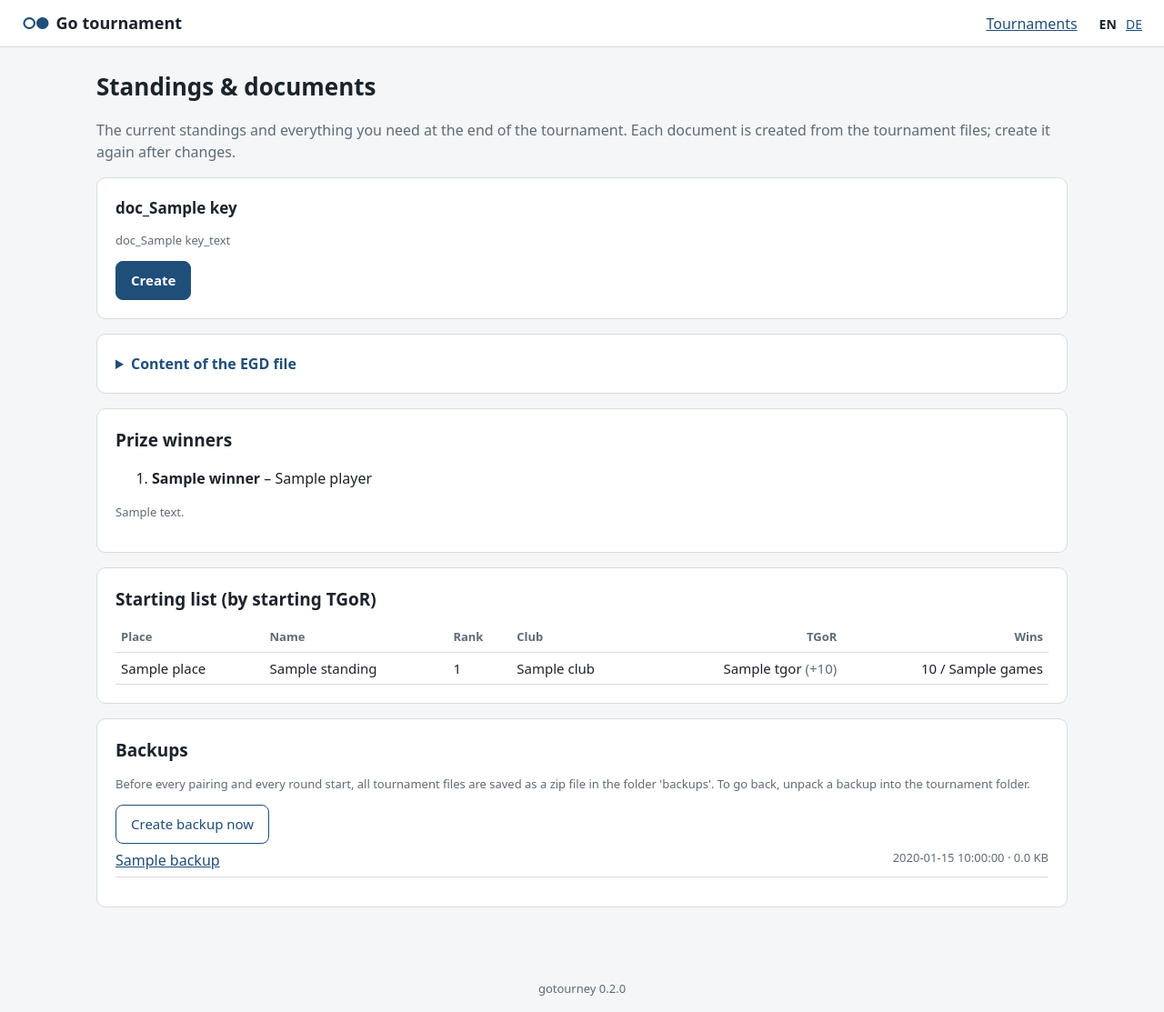
After one commit to LKSFRZ/gotourney, a Flask app: template src/gotourney/web/templates/documents.html in a window 1280 px wide. The commit adds this page. Shown: the whole page at 91% size. Run offline with Flask 3, Linux system fonts and the light colour scheme; the template is opened without the code that fills it: most values are stand-ins (such as "Sample title", 1, 10 or a date in 2020).

Commit message:
W5: standings & documents page and automatic backups
- page with standings (TGoR and change), cards for standings PDF, wall list, EGD file and
  award slides (create / create again, date, outdated warning), EGD file preview, prize winners
- backups: all tournament files zipped into backups/ before every pairing, round start,
  pairing by hand and dissolving a board (newest 30 kept); 'backup now' and downloads
- README and guides describe the full web interface

Co-Authored-By: Claude Opus 5.5 <noreply@anthropic.com>

```diff
--- a/src/gotourney/web/static/style.css
+++ b/src/gotourney/web/static/style.css
@@ -264,3 +264,19 @@ nav a.current { font-weight: 700; text-decoration: none; }
 table.list input, table.list select { font-size: 14px; padding: 6px 8px; }
 table.list input[type=checkbox] { width: auto; min-width: 0; }
 table.list label.check { font-size: 13px; white-space: nowrap; }
+
+/* ---------------- standings and documents */
+.docs { display: grid; grid-template-columns: repeat(auto-fit, minmax(240px, 1fr)); gap: 16px; }
+.doc h2 { font-size: 17px; }
+.doc .files li { border: none; padding: 2px 0; }
+.warn-text { color: var(--warn); }
+pre.h9 { font-size: 12px; overflow-x: auto; background: var(--bg); padding: 10px; border-radius: 6px; }
+.summary-title { cursor: pointer; font-weight: 600; color: var(--accent); }
+ol.winners li { margin: 4px 0; }
+table.standings { width: 100%; border-collapse: collapse; font-size: 15px; }
+table.standings th { text-align: left; font-size: 13px; color: var(--muted); padding: 6px; border-bottom: 1px solid var(--line); }
+table.standings td { padding: 6px; border-bottom: 1px solid var(--line); }
+table.standings .num { text-align: right; white-space: nowrap; }
+.up { color: var(--ok); font-size: 13px; }
+.down { color: var(--err); font-size: 13px; }
+ul.backups li { display: flex; justify-content: space-between; gap: 10px; flex-wrap: wrap; }
--- a/src/gotourney/web/templates/base.html
+++ b/src/gotourney/web/templates/base.html
@@ -16,6 +16,7 @@
       {% set here = request.path %}
       <a href="{{ url_for('dashboard') }}" class="{{ 'current' if here == '/dashboard' }}">{{ t("dashboard") }}</a>
       <a href="{{ url_for('players_page') }}" class="{{ 'current' if here == '/players' }}">{{ t("players_title") }}</a>
+      <a href="{{ url_for('documents_page') }}" class="{{ 'current' if here == '/documents' }}">{{ t("documents_nav") }}</a>
       <a href="{{ url_for('settings_page') }}" class="{{ 'current' if here == '/settings' }}">{{ t("settings_title") }}</a>
     {% endif %}
     <a href="{{ url_for('home', choose=1) }}">{{ t("home") }}</a>
--- /dev/null
+++ b/src/gotourney/web/templates/documents.html
@@ -0,0 +1,109 @@
+{% extends "base.html" %}
+{% block title %}{{ t("documents_title") }} – {{ tour.cfg.tournament.name }}{% endblock %}
+
+{% macro action_button(action, label, primary=False) -%}
+  <form method="post" action="{{ url_for('do', action=action) }}" class="inline">
+    <input type="hidden" name="csrf" value="{{ csrf }}">
+    <input type="hidden" name="next" value="{{ url_for('documents_page') }}">
+    <button type="submit" class="{{ 'primary' if primary else '' }}">{{ label }}</button>
+  </form>
+{%- endmacro %}
+
+{% block content %}
+<div class="title">
+  <h1>{{ t("documents_title") }}</h1>
+  <p class="muted">{{ t("doc_intro") }}</p>
+</div>
+
+<div class="docs">
+  {% for doc in docs %}
+    <section class="card doc">
+      <h2>{{ t("doc_" ~ doc.key) }}</h2>
+      <p class="muted small">{{ t("doc_" ~ doc.key ~ "_text") }}</p>
+      <ul class="files">
+        {% for f in doc.files if f.exists %}
+          <li>
+            {% if f.name.endswith(".ods") or f.name.endswith(".h9") %}
+              <form method="post" action="{{ url_for('do', action='open_file') }}" class="inline">
+                <input type="hidden" name="csrf" value="{{ csrf }}"><input type="hidden" name="name" value="{{ f.name }}">
+                <input type="hidden" name="next" value="{{ url_for('documents_page') }}">
+                <button type="submit" class="link">{{ f.name }}</button>
+              </form>
+              · <a href="{{ url_for('download', name=f.name, dl=1) }}">{{ t("download") }}</a>
+            {% else %}
+              <a href="{{ url_for('download', name=f.name) }}" target="_blank" rel="noopener">{{ f.name }}</a>
+            {% endif %}
+            {% if f.locked %}<span class="lock" title="{{ t('locked_note', name=f.name) }}">&#128274;</span>{% endif %}
+          </li>
+        {% endfor %}
+      </ul>
+      {% if doc.made %}
+        <p class="small {{ 'warn-text' if doc.outdated else 'muted' }}">
+          {{ t("doc_made", time=doc.made) }}{% if doc.outdated %} – {{ t("doc_outdated") }}{% endif %}
+        </p>
+      {% endif %}
+      {% if doc.needs %}
+        <p class="small muted">{{ t(doc.needs) }}</p>
+      {% else %}
+        {{ action_button(doc.action, t("doc_update") if doc.made else t("doc_create"), primary=(not doc.made or doc.outdated)) }}
+      {% endif %}
+    </section>
+  {% endfor %}
+</div>
+
+{% if h9 %}
+<section class="card">
+  <details>
+    <summary class="summary-title">{{ t("doc_h9_preview") }}</summary>
+    <pre class="h9">{{ h9 }}</pre>
+  </details>
+</section>
+{% endif %}
+
+{% if winners %}
+<section class="card">
+  <h2>{{ t("doc_winners") }}</h2>
+  <ol class="winners">
+    {% for a in winners %}<li><strong>{{ a.title }}</strong> – {{ tour.players[a.player].name }}</li>{% endfor %}
+  </ol>
+  {% for n in award_notes %}<p class="small muted">{{ n }}</p>{% endfor %}
+</section>
+{% endif %}
+
+<section class="card">
+  {% if standings %}
+    <h2>{{ t("doc_standings_title", r=tour.last_round) if tour.last_round else t("doc_start_list") }}</h2>
+    <div class="table-scroll">
+    <table class="standings">
+      <thead><tr><th>{{ t("doc_col_place") }}</th><th>{{ t("doc_col_name") }}</th><th>{{ t("doc_col_rank") }}</th>
+                 <th>{{ t("doc_col_club") }}</th><th class="num">{{ t("doc_col_tgor") }}</th><th class="num">{{ t("doc_col_wins") }}</th></tr></thead>
+      <tbody>
+      {% for s in standings %}
+        <tr><td>{{ s.place }}</td><td>{{ s.name }}</td><td>{{ s.rank }}</td><td>{{ s.club }}</td>
+            <td class="num">{{ s.tgor }} <span class="{{ 'up' if s.change > 0 else 'down' if s.change < 0 else 'muted' }}">({{ "%+d"|format(s.change) }})</span></td>
+            <td class="num">{{ "%g"|format(s.wins) }} / {{ s.games }}</td></tr>
+      {% endfor %}
+      </tbody>
+    </table>
+    </div>
+  {% else %}
+    <p class="muted">{{ t("doc_no_rounds") }}</p>
+  {% endif %}
+</section>
+
+<section class="card">
+  <h2>{{ t("doc_backups") }}</h2>
+  <p class="muted small">{{ t("doc_backups_text") }}</p>
+  {{ action_button("backup", t("doc_backup_now")) }}
+  {% if backups %}
+    <ul class="files backups">
+      {% for b in backups[:10] %}
+        <li><a href="{{ url_for('download_backup', name=b.name) }}">{{ b.name }}</a>
+            <span class="muted small">{{ b.time }} · {{ (b.size / 1024)|round(1) }} KB</span></li>
+      {% endfor %}
+    </ul>
+  {% else %}
+    <p class="muted small">{{ t("doc_no_backups") }}</p>
+  {% endif %}
+</section>
+{% endblock %}
--- a/src/gotourney/workflow.py
+++ b/src/gotourney/workflow.py
@@ -280,6 +280,7 @@ def pair(directory: Path, round_no: int, *, force: bool = False,
     except TournamentError as e:
         raise Problem("load", str(e)) from None
     existing = t.rounds.get(round_no)
+    backup(directory, f"before_pairing_round_{round_no}")
     warnings: list[str] = [w for w in t.warnings if not w.startswith(f"round {round_no}:")]
     resolved: list[str] = []
     kept: list[Game] = []
@@ -356,6 +357,7 @@ def start(directory: Path, round_no: int) -> StartOutcome:
         raise Problem("not_paired", f"{path.name} {'has no boards' if rg else 'not found'}. Pair the round first.",
                       {"round": round_no})
     check_writable(path)
+    backup(directory, f"before_start_round_{round_no}")
     ratings = t.rating_before(round_no)
     newly = sum(1 for g in rg.games if not g.finalized)
     for g in rg.games:
@@ -741,6 +743,7 @@ def dissolve_board(directory: Path, round_no: int, board: int) -> Game:
     g = _board(rg, board)
     if g.result is not None:
         raise Problem("has_result", f"board {board} already has a result", {"board": board})
+    backup(directory, f"before_dissolving_board_{board}_round_{round_no}")
     rg.games.remove(g)
     _save_round(t, rg, path, round_no)
     return g
@@ -751,6 +754,7 @@ def pair_by_hand(directory: Path, round_no: int, white: int, black: int, handica
     from .pairing import number_boards, setup_game, rng_for
 
     t, rg, path = _load_round_for_change(directory, round_no)
+    backup(directory, f"before_pairing_by_hand_round_{round_no}")
     for pid in (white, black):
         if pid not in t.players:
             raise Problem("no_player", f"there is no player with ID {pid}", {"id": pid})
@@ -793,3 +797,58 @@ def name_candidates(directory: Path, round_no: int) -> list[dict]:
             out.append({"where": f"row {u.line}, {side}", "text": text,
                         "candidates": [(p.id, describe_candidate(p, round_no)) for p in cands[:12]]})
     return out
+
+
+# ---------------------------------------------------------------- backups
+
+BACKUP_DIR = "backups"
+BACKUP_KEEP = 30
+BACKUP_SUFFIXES = {".ods", ".toml", ".csv", ".h9", ".pdf"}
+
+
+def backup(directory: Path, reason: str) -> Path | None:
+    """Zip all tournament files into backups/<date>_<time>_<reason>.zip; keep the newest 30.
+
+    Returns None if there was nothing to back up. Never raises: a failed backup must not stop
+    the tournament."""
+    import datetime as dt
+    import zipfile
+
+    directory = Path(directory)
+    try:
+        files = [p for p in directory.iterdir()
+                 if p.is_file() and p.suffix.lower() in BACKUP_SUFFIXES and not p.name.startswith(".~lock")]
+        if not files:
+            return None
+        folder = directory / BACKUP_DIR
+        folder.mkdir(exist_ok=True)
+        stamp = dt.datetime.now().strftime("%Y-%m-%d_%H%M%S")
+        safe = "".join(c if c.isalnum() or c in "-_" else "_" for c in reason)
+        target = folder / f"{stamp}_{safe}.zip"
+        n = 1
+        while target.exists():
+            n += 1
+            target = folder / f"{stamp}_{safe}_{n}.zip"
+        with zipfile.ZipFile(target, "w", zipfile.ZIP_DEFLATED) as z:
+            for p in files:
+                z.write(p, p.name)
+        for old in sorted(folder.glob("*.zip"), key=lambda p: (p.stat().st_mtime_ns, p.name))[:-BACKUP_KEEP]:
+            if old != target:
+                old.unlink()
+        return target
+    except OSError:
+        return None
+
+
+def list_backups(directory: Path) -> list[dict]:
+    import datetime as dt
+
+    folder = Path(directory) / BACKUP_DIR
+    if not folder.is_dir():
+        return []
+    out = []
+    for p in sorted(folder.glob("*.zip"), key=lambda p: (p.stat().st_mtime_ns, p.name), reverse=True):
+        st = p.stat()
+        out.append({"name": p.name, "size": st.st_size,
+                    "time": dt.datetime.fromtimestamp(st.st_mtime).strftime("%Y-%m-%d %H:%M")})
+    return out
```
Also changed, not shown: docs/guide.html (+10 -9 lines), docs/guide_de.html (+11 -10 lines), plan.md (+2 -2 lines), src/gotourney/web/__init__.py (+88 -2 lines), src/gotourney/web/texts.py (+65 -0 lines), tests/test_web.py (+26 -0 lines), tests/test_workflow.py (+17 -0 lines), README.md, 2 other files.
